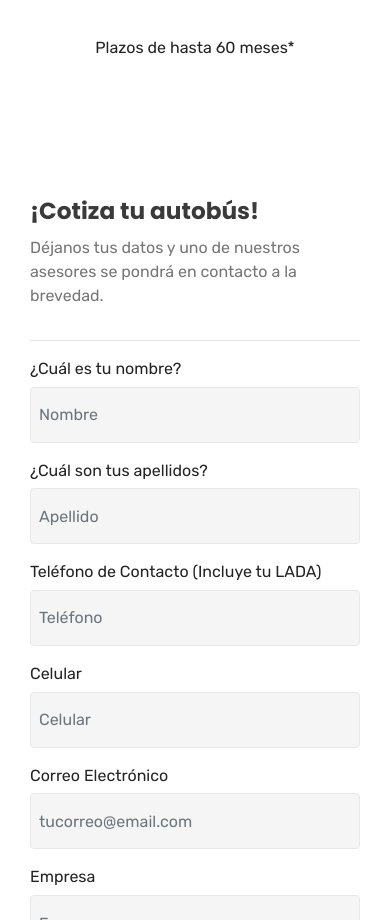
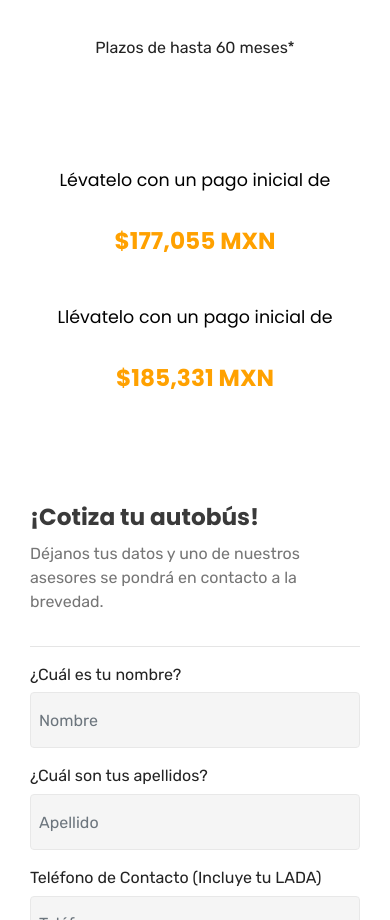
Before and after one commit to teohapman/volksbus8y9, a plain HTML site: page index.html in a window 390 px wide. Shown: the part 1320-2240 px from the top of the page. Drawn offline with Linux system fonts and the light colour scheme.

Commit message:
create github pages

```diff
--- a/assets/mobirise/css/mbr-additional.css
+++ b/assets/mobirise/css/mbr-additional.css
@@ -1297,6 +1297,75 @@ body {
 .cid-roFqDq8zPz .card-img {
   color: #232323;
 }
+.cid-rplaqfrAk7 {
+  padding-top: 0px;
+  padding-bottom: 0px;
+  background-color: #ffffff;
+}
+.cid-rplaqfrAk7 .mbr-text {
+  color: #767676;
+}
+.cid-rplaqfrAk7 .mbr-section-subtitle {
+  color: #767676;
+}
+.cid-rplaqfrAk7 .title {
+  position: relative;
+  display: flex;
+  -webkit-align-items: center;
+  align-items: center;
+}
+.cid-rplaqfrAk7 .title .num {
+  -webkit-flex-shrink: 0;
+  flex-shrink: 0;
+  position: absolute;
+  top: 50%;
+  -webkit-transform: translateY(-50%);
+  transform: translateY(-50%);
+  z-index: 0;
+  width: 100%;
+  font-size: 4rem;
+}
+.cid-rplaqfrAk7 .title .card-title {
+  z-index: 1;
+  width: 100%;
+}
+.cid-rplaqfrAk7 .card-text {
+  margin-top: 2rem;
+  color: #ffa100;
+}
+.cid-rplaqfrAk7 .card-box {
+  margin-bottom: 1rem;
+}
+.cid-rplaqfrAk7 .num {
+  color: #cccccc;
+}
+@media (max-width: 767px) {
+  .cid-rplaqfrAk7 .num,
+  .cid-rplaqfrAk7 .card-title,
+  .cid-rplaqfrAk7 .mbr-text,
+  .cid-rplaqfrAk7 .mbr-title,
+  .cid-rplaqfrAk7 .mbr-section-subtitle,
+  .cid-rplaqfrAk7 .mbr-section-btn {
+    text-align: center !important;
+  }
+  .cid-rplaqfrAk7 .content-column {
+    margin-bottom: 2rem;
+  }
+}
+.cid-rplaqfrAk7 .card-text B {
+  color: #000000;
+}
+.cid-rplaqfrAk7 .mbr-section-text,
+.cid-rplaqfrAk7 .mbr-section-btn {
+  color: #000000;
+}
+.cid-rplaqfrAk7 .mbr-title B {
+  color: #232323;
+}
+.cid-rplaqfrAk7 .card-title,
+.cid-rplaqfrAk7 .card-img SPAN {
+  color: #000000;
+}
 .cid-rp3DlBNaOL {
   padding-top: 75px;
   padding-bottom: 75px;
--- a/index.html
+++ b/index.html
@@ -126,13 +126,55 @@
     </div>
 </section>
 
+<section class="features7 cid-rplaqfrAk7" id="features7-17">
+
+
+
+
+    <div class="container">
+        <div class="row justify-content-center content-row">
+            <div class="col-md-6 content-column">
+
+
+
+
+
+            </div>
+            <div class="col-md-6">
+                <div class="row">
+                    <div class="card p-3 col-md-6">
+                        <div class="card-box">
+                            <div class="title">
+                                <span class="num mbr-fonts-style mbr-bold display-1"></span>
+                                <h4 class="card-title m-0 mbr-fonts-style mbr-bold display-5"><span style="font-weight: normal;">Lévatelo con un pago inicial de</span></h4>
+                            </div>
+                            <p class="mbr-text card-text mbr-fonts-style  display-2"><strong>$177,055 MXN</strong><br></p>
+                        </div>
+                    </div>
+                    <div class="card p-3 col-md-6">
+                        <div class="card-box">
+                            <div class="title">
+                                <span class="num mbr-fonts-style mbr-bold display-1"></span>
+                                <h4 class="card-title mbr-fonts-style m-0 mbr-bold display-5"><span style="font-weight: normal;">Llévatelo con un pago inicial de</span></h4>
+                            </div>
+                            <p class="mbr-text card-text mbr-fonts-style display-2"><strong>$185,331 MXN</strong></p>
+                        </div>
+                    </div>
+
+
+                </div>
+            </div>
+        </div>
+    </div>
+</section>
+
 <section class="form cid-rp3DlBNaOL" id="formbuilder-13">
 
 
     <div class="container">
         <div class="col-lg-8 mx-auto mbr-form" data-form-type="formoid">
 <!---Formbuilder Form--->
-<form action="https://mobirise.com/" method="POST" class="mbr-form form-with-styler" data-form-title="Form Name"><input type="hidden" name="email" data-form-email="true" value="CWC+xEwGF9Uub0o+tCBDe22+YOIGi714ax/zwCfLJoZQ4Xna/kdchRs7xCPRnQNI3m/usvBrbKmqYl+0INhoP0wu+JvLfbQpUUl8dBgdyUFstNXqkN0vAQH/PVy6hRqo">
+<form action="https://mobirise.com/" method="POST" class="mbr-form form-with-styler" data-form-title="Form Name"><input type="hidden" name="email" data-form-email="true" value="EMBSIc9jJA0v2dxjw1IA6X741cJJ5NjCnqmgjAUAzFcXuBEky1QW6CjsfSZYaPZ4vBZPBANsF/OwhV2W0BjG7IY8hcx9wTtD7yOHLWzuEu+Lbcb6aehMvIx16/77l2PG">
 <div class="form-row">
 <div hidden="hidden" data-form-alert="" class="alert alert-success col-12">¡Hemos recibido tus datos! Uno de nuestros asesores se pondrá en contacto a la brevedad.</div>
 <div hidden="hidden" data-form-alert-danger="" class="alert alert-danger col-12">Oops...! some problem!</div>
```
Also changed, not shown: 1 other file.
